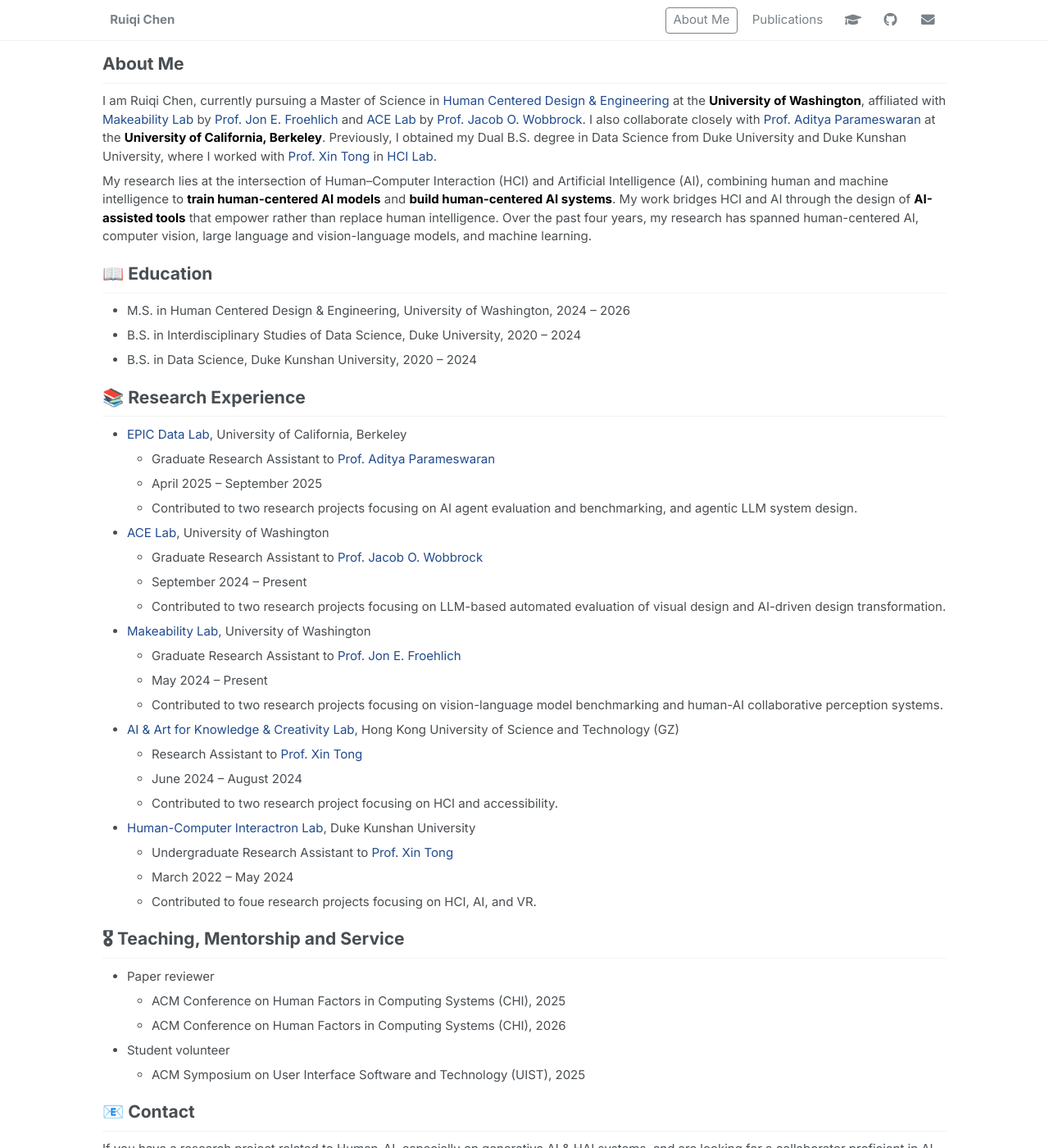
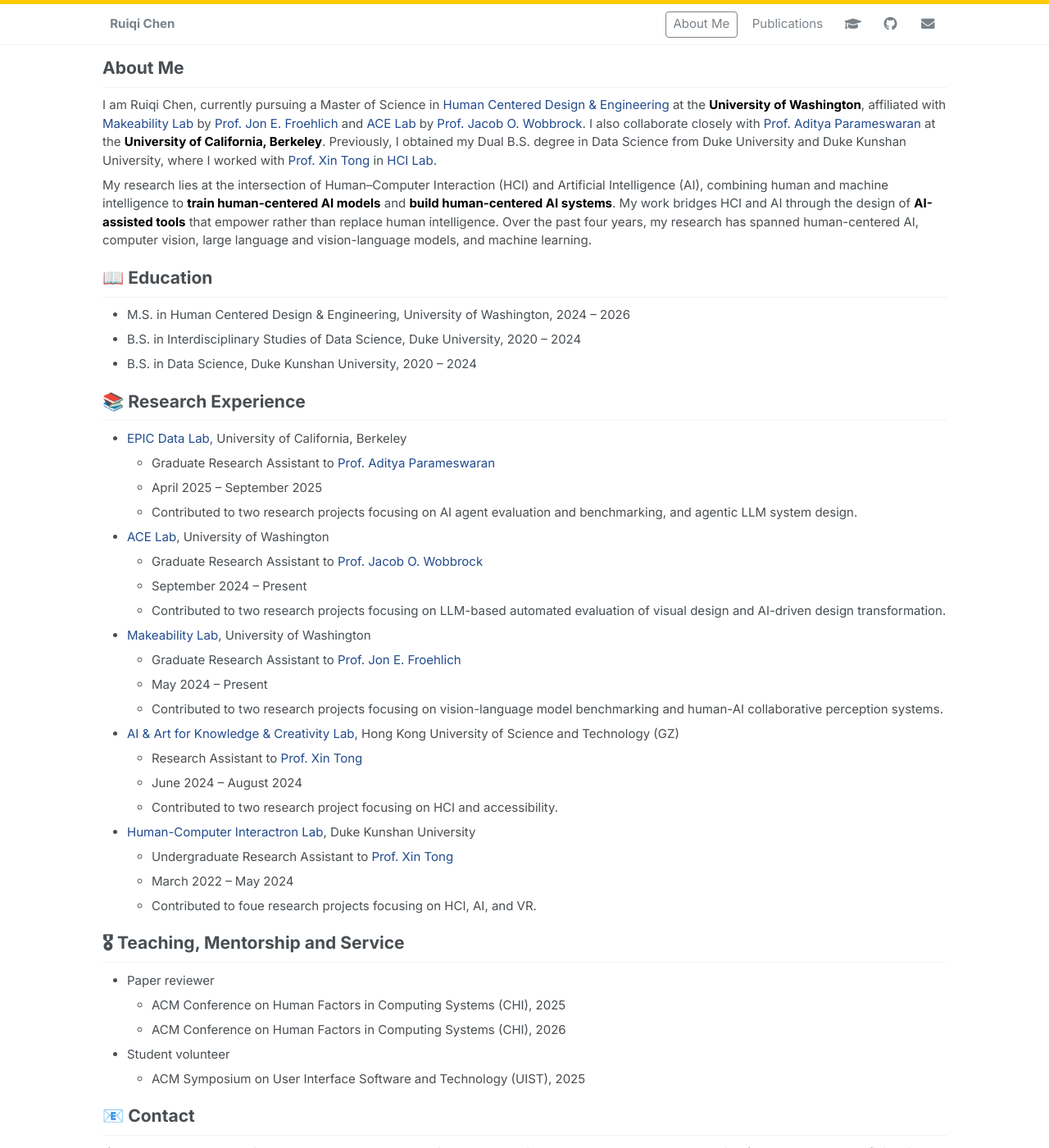
Before and after one commit to Ruiqi-Chen-0216/Ruiqi-Chen-0216.github.io, a Jekyll site: the page built from _pages/about.md, in a window 1280 px wide and 1400 px high. Shown: the whole window at 82% size. Built offline with Jekyll 4.4.1, drawn with Linux system fonts in a browser that asks for light colours.

Commit message:
Update main.scss

```diff
--- a/assets/css/main.scss
+++ b/assets/css/main.scss
@@ -225,6 +225,11 @@
     }
 }
 
+// UMich maize top accent bar
+.masthead {
+    border-top: 5px solid #FFCB05 !important;
+}
+
 // Align masthead width with content area
 .masthead__inner-wrap {
     max-width: 1060px !important;
```
